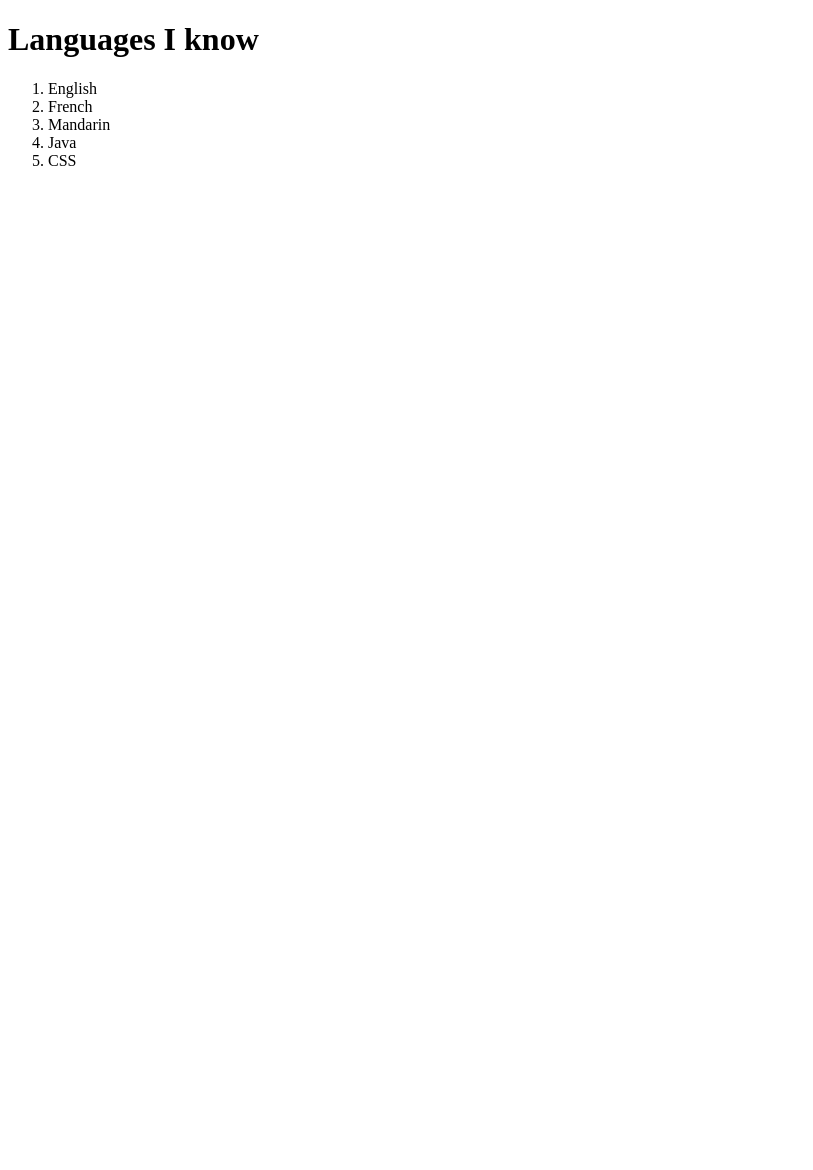
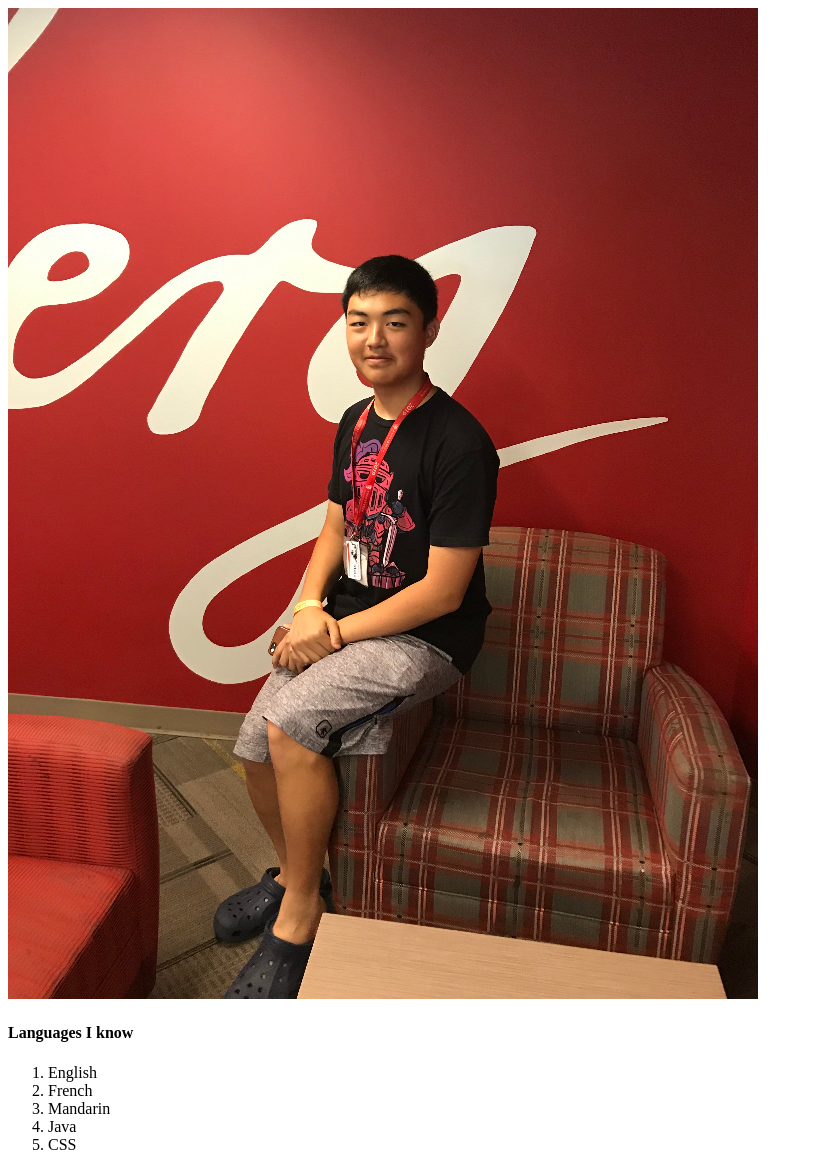
Before and after one commit to KeevinChang/Portfolio, a plain HTML site: page index.html in a window 1280 px wide. Shown: the whole page, without its empty margins (0-813 px from the left). Before the commit the page ends 800 px from the top, so only its background shows below. Drawn offline with Linux system fonts and the light colour scheme.

Commit message:
edit size of header and added image

```diff
--- a/index.html
+++ b/index.html
@@ -4,7 +4,8 @@
         <title>My First Web Page</title>
     </head>
     <body>
-        <h1>Languages I know</h1>
+        <img src="myPhoto.jpg" alt="Picture of Kevin sitting">
+        <h4>Languages I know</h1>
         <ol>
             <li>English</li>
             <li>French</li>
```
Also changed, not shown: myPhoto.jpg (added).
